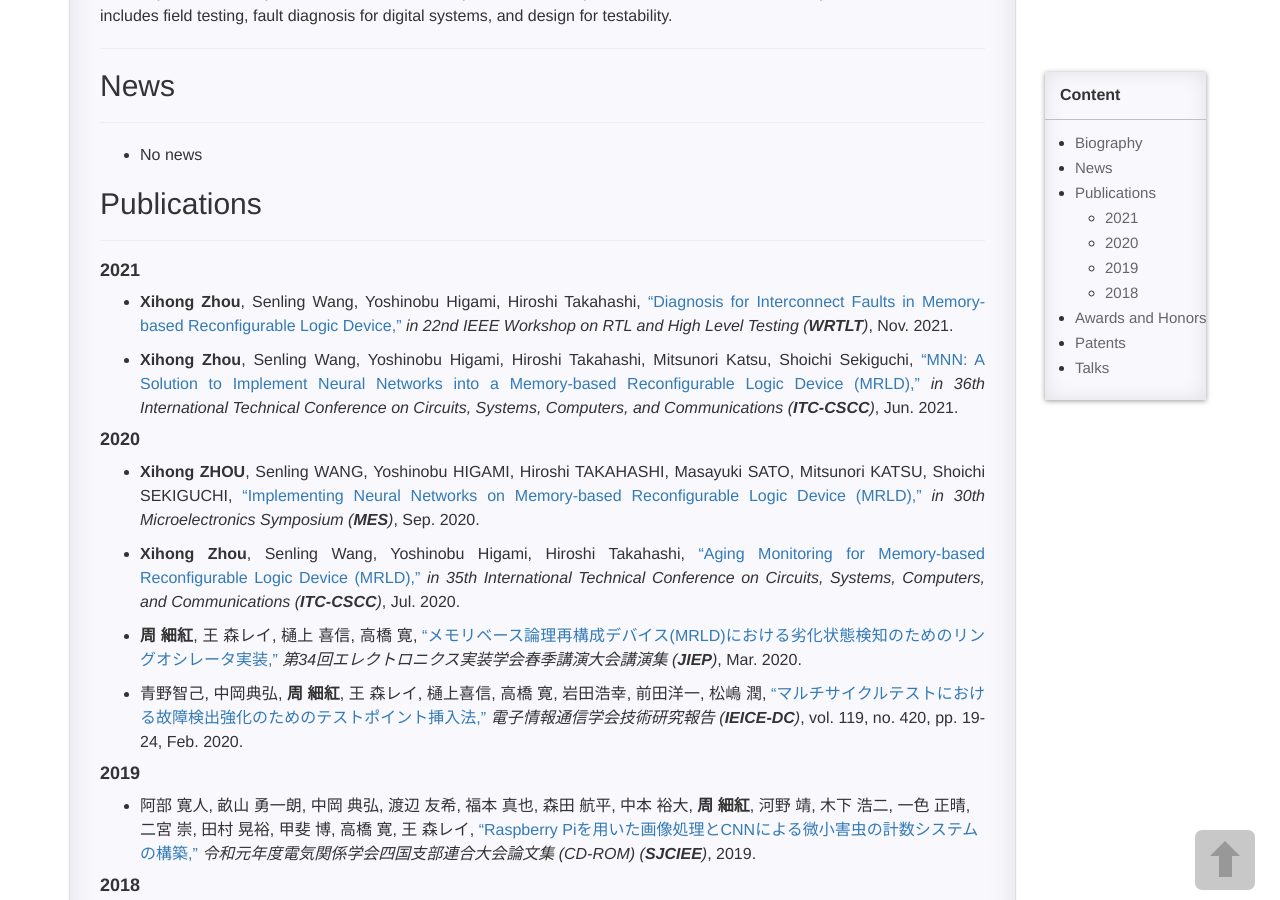
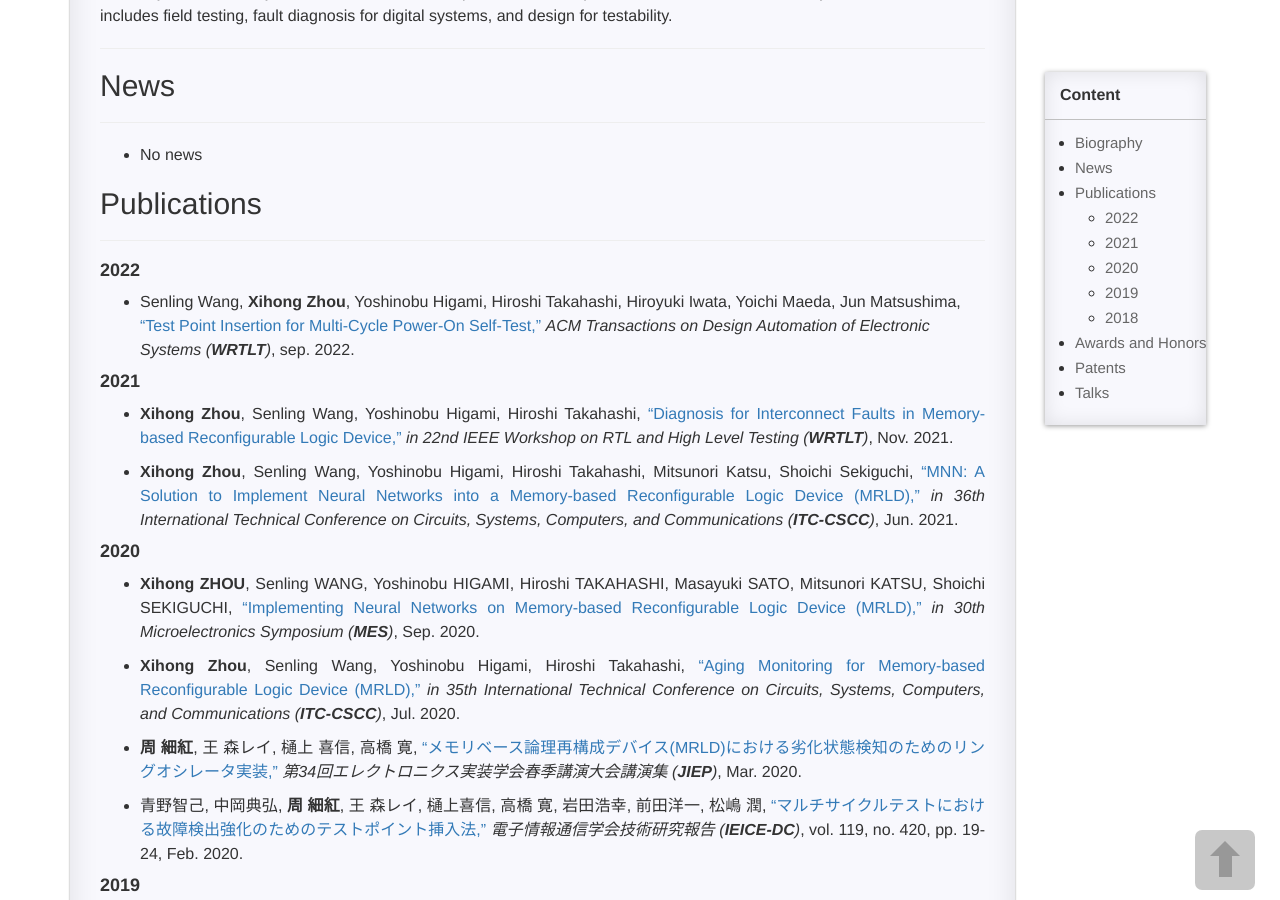
Before and after one commit to XihongZhou/xihongzhou.github.io, a Jekyll site: the page built from pages/1_homepage.md, in a window 1280 px wide and 900 px high, scrolled down 548 px. Built offline with Jekyll 4.4.1, drawn with Linux system fonts in a browser that asks for light colours; comment, search, counter and statistics services are not loaded.

Commit message:
Update 1_homepage.md

```diff
--- a/pages/1_homepage.md
+++ b/pages/1_homepage.md
@@ -53,6 +53,10 @@ permalink: /homepage/
 ## Publications
 
 ---
+
+#### 2022
+
+- Senling Wang, **Xihong Zhou**, Yoshinobu Higami, Hiroshi Takahashi, Hiroyuki Iwata, Yoichi Maeda, Jun Matsushima, ["Test Point Insertion for Multi-Cycle Power-On Self-Test,"](https://dl.acm.org/doi/10.1145/3563552) *ACM Transactions on Design Automation of Electronic Systems (**WRTLT**)*, sep. 2022.
 
 #### 2021
 
@@ -115,7 +119,7 @@ permalink: /homepage/
 
 ---
 
-|25/11/2020 |"Diagnosis for Interconnect Faults in Memory-based Reconfigurable Logic Device", *Presentation in 30th Microelectronics Symposium (WRTLT 2021)*. |<span style="color:green">Matsuyam,<br>Japan</span>
+|25/11/2021 |"Diagnosis for Interconnect Faults in Memory-based Reconfigurable Logic Device", *Presentation in 30th Microelectronics Symposium (WRTLT 2021)*. |<span style="color:green">Matsuyam,<br>Japan</span>
 |28/06/2020 |"MNN: A Solution to Implement Neural Networks into a Memory-based Reconfigurable Logic Device (MRLD)", *Presentation in the 36th International Technical Conference on Circuits/Systems, Computers and Communications (ITC-CSCC 2021)*. |<span style="color:green">Jeju,<br>Korea</span>
 |18/09/2020 |"Implementing Neural Networks on Memory-based Reconfigurable Logic Device (MRLD)", *Presentation in 30th Microelectronics Symposium (MES 2020)*. |<span style="color:green">Osaka,<br>Japan</span>
 |05/07/2020 |"Aging Monitoring for Memory-based Reconfigurable Logic Device (MRLD)", *Presentation in the 35th International Technical Conference on Circuits/Systems, Computers and Communications (ITC-CSCC 2020)*. |<span style="color:green">Nagoya,<br>Japan</span>
```
